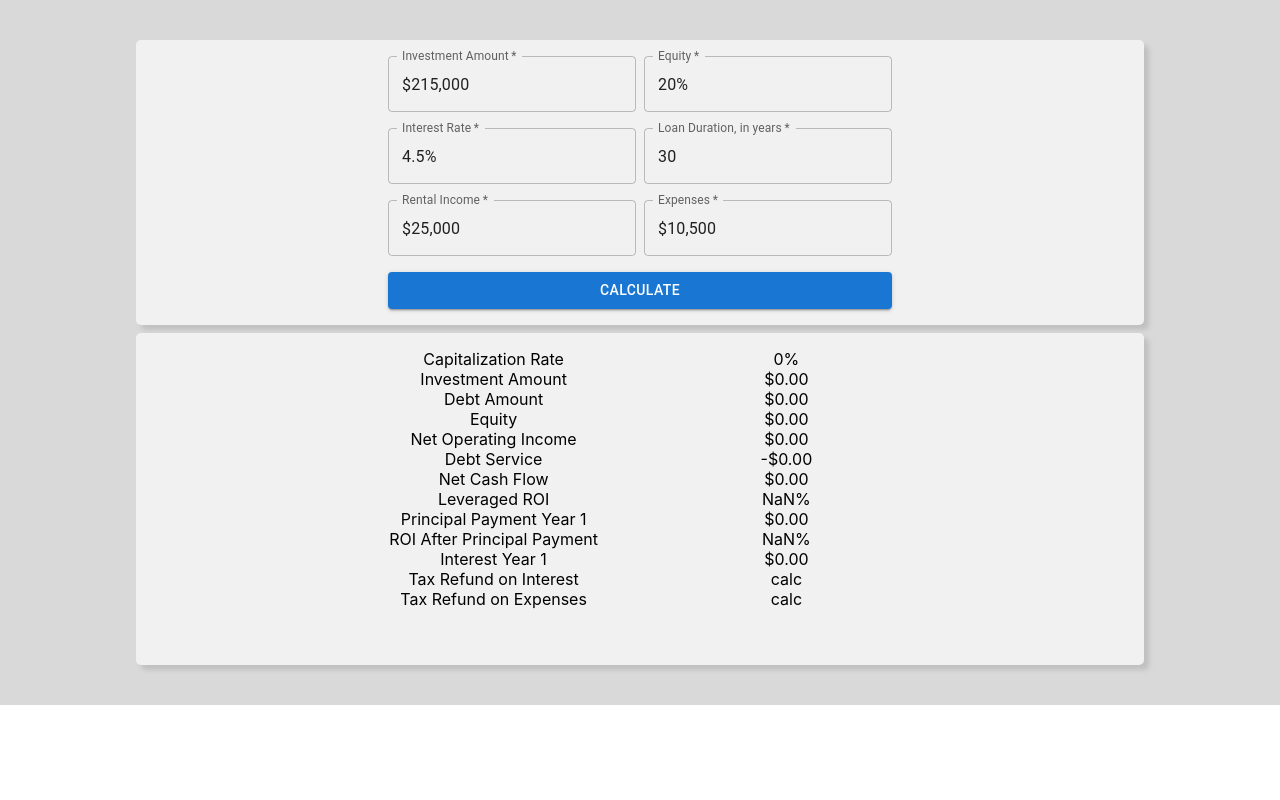
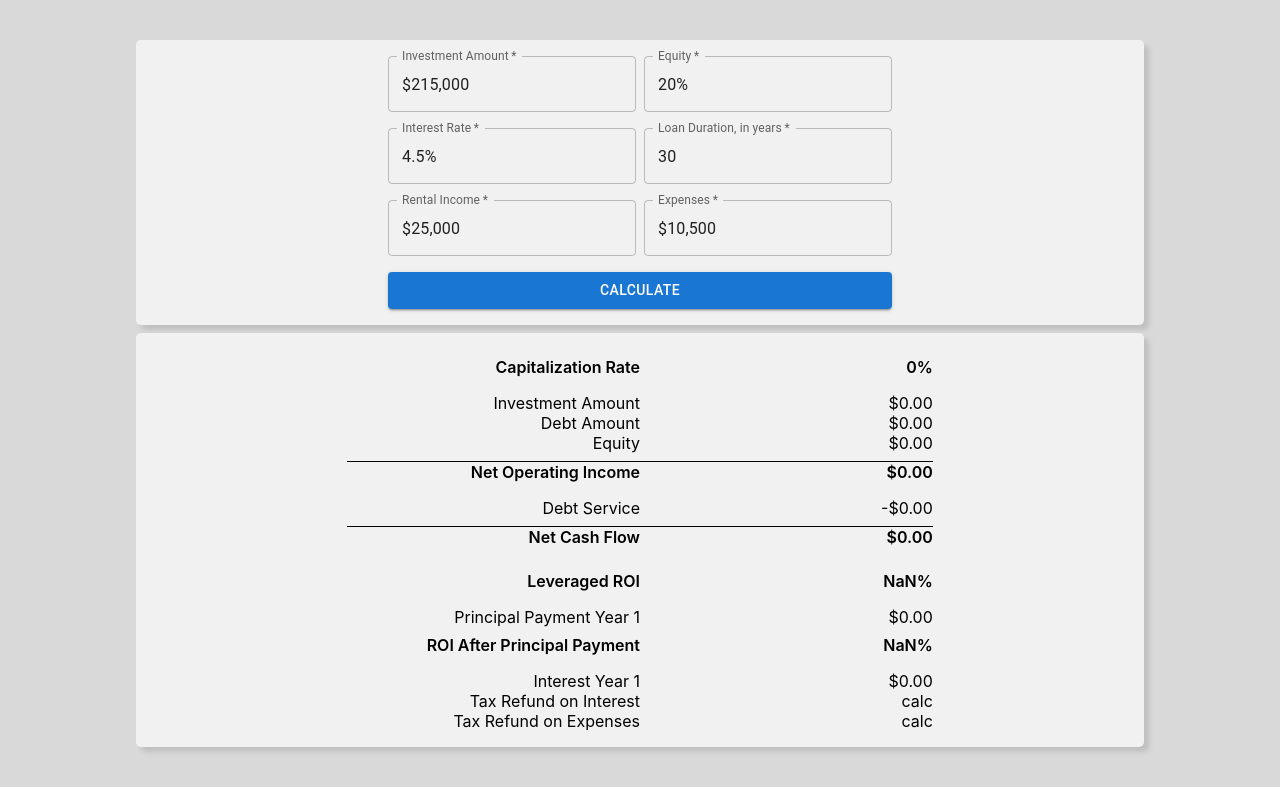
Before and after one commit to mustangJaro/cadmus, a React (Create React App) app: page / in a window 1280 px wide. Built offline with nearby package versions, Linux system fonts and the light colour scheme.

Commit message:
Update output colors

```diff
--- a/src/Components/CalculatedOutput/CalculatedOutput.js
+++ b/src/Components/CalculatedOutput/CalculatedOutput.js
@@ -1,19 +1,20 @@
 import styles from "./CalculatedOutput.module.css";
 import LineItem from "../UI/LineItem";
 import { Percent, Dollars } from "../../Helpers/Format";
-
 
 const CalculatedOutput = (props) => {
   const debtService = props.monthlyPayment * 12 * -1;
   const netCashFlow = props.netOperatingIncome + debtService;
   const leveragedROI = (netCashFlow / props.equity) * 100;
-  const rOIAfterPrincipal = (netCashFlow + props.firstYearPrincipal) / props.equity * 100;
+  const rOIAfterPrincipal =
+    ((netCashFlow + props.firstYearPrincipal) / props.equity) * 100;
   return (
     <div className={styles["container"]}>
       <div className={styles["calculated-output"]}>
         <LineItem
           label="Capitalization Rate"
           value={Percent(props.capitalizationRate)}
+          type="calculated"
         />
         <LineItem
           label="Investment Amount"
@@ -24,10 +25,19 @@ const CalculatedOutput = (props) => {
         <LineItem
           label="Net Operating Income"
           value={Dollars(props.netOperatingIncome)}
+          type="summary"
         />
         <LineItem label="Debt Service" value={Dollars(debtService)} />
-        <LineItem label="Net Cash Flow" value={Dollars(netCashFlow)} />
-        <LineItem label="Leveraged ROI" value={Percent(leveragedROI)} />
+        <LineItem
+          label="Net Cash Flow"
+          value={Dollars(netCashFlow)}
+          type="summary"
+        />
+        <LineItem
+          label="Leveraged ROI"
+          value={Percent(leveragedROI)}
+          type="calculated"
+        />
         <LineItem
           label="Principal Payment Year 1"
           value={Dollars(props.firstYearPrincipal)}
@@ -35,8 +45,12 @@ const CalculatedOutput = (props) => {
         <LineItem
           label="ROI After Principal Payment"
           value={Percent(rOIAfterPrincipal)}
+          type="calculated"
         />
-        <LineItem label="Interest Year 1" value={Dollars(props.firstYearInterest)} />
+        <LineItem
+          label="Interest Year 1"
+          value={Dollars(props.firstYearInterest)}
+        />
         <LineItem label="Tax Refund on Interest" value="calc" />
         <LineItem label="Tax Refund on Expenses" value="calc" />
       </div>
--- a/src/Components/UI/LineItem.js
+++ b/src/Components/UI/LineItem.js
@@ -1,9 +1,19 @@
 import styles from "./LineItem.module.css";
-import Text from './Text';
+import Text from "./Text";
 
 const LineItem = (props) => {
+  let cssType = "detail";
+  switch (props.type) {
+    case "summary":
+      cssType = "summary";
+      break;
+    case "calculated":
+      cssType = "calculated";
+      break;
+  }
+
   return (
-    <div className={styles['line-item']}>
+    <div className={`${styles["line-item"]} ${styles[cssType]}`}>
       <Text value={props.label} />
       <Text value={props.value} />
     </div>
--- a/src/Components/UI/LineItem.module.css
+++ b/src/Components/UI/LineItem.module.css
@@ -1,4 +1,16 @@
 .line-item {
   display: grid;
   grid-template-columns: .8fr .8fr;
+  justify-items: end;
 }
+
+.summary {
+  margin: 8px 0px 16px;
+  border-top: 1px solid black;
+  font-weight: 600;
+}
+
+.calculated {
+  margin: 8px 0px 16px;
+  font-weight: 600;
+}
```
